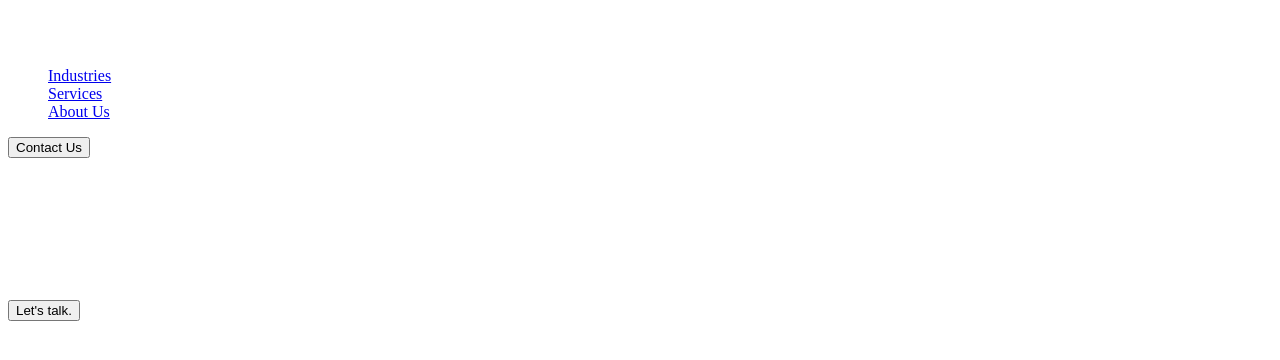
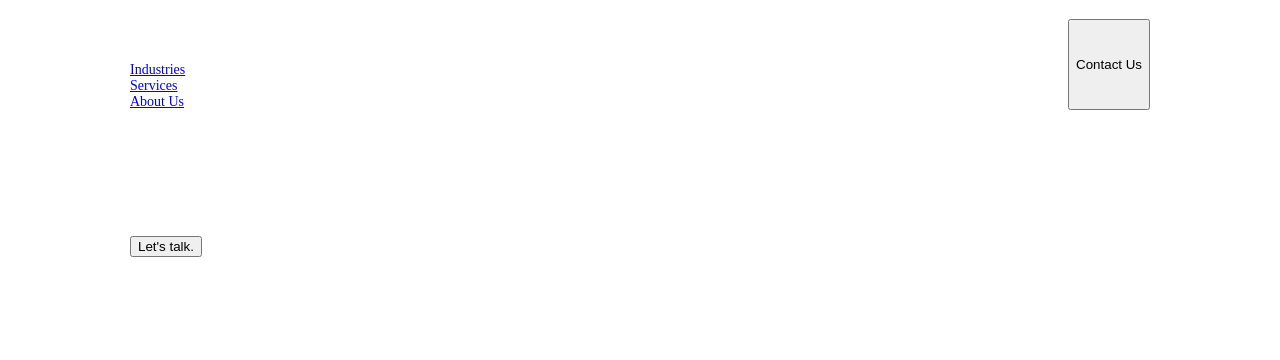
Before and after one commit to jeremyrader/marquee-test, a Nuxt app: page / in a window 1280 px wide. Shown: the top 360 px of the page. Built offline with nearby package versions, Linux system fonts and the light colour scheme.

Commit message:
add basic formatting

```diff
--- a/layouts/default.vue
+++ b/layouts/default.vue
@@ -1,12 +1,14 @@
 <template>
   <div>
-    <div>
-      <img src="abc_logo.svg" />
-      <ul>
-        <li><nuxt-link to="/industries">Industries</nuxt-link></li>
-        <li><nuxt-link to="/services">Services</nuxt-link></li>
-        <li><nuxt-link to="/about-us">About Us</nuxt-link> Us</li>
-      </ul>
+    <div style="display: flex; justify-content: space-between;">
+      <div>
+        <img src="abc_logo.svg" />
+        <div style="display: flex; flex-direction: column">
+          <nuxt-link to="/industries">Industries</nuxt-link>
+          <nuxt-link to="/services">Services</nuxt-link>
+          <nuxt-link to="/about-us">About Us</nuxt-link>
+        </div>
+      </div>
       <button>Contact Us</button>
     </div>
     <nuxt />
@@ -47,8 +49,12 @@ export default {
 }
 </script>
 
-<style>
-body {
-  color: white;
-}
+<style lang="stylus">
+body
+  color: white
+  margin-left: 130px
+  margin-right: 130px
+  margin-top: 18.9px
+  font-size: 14px
+
 </style>
--- a/nuxt.config.js
+++ /dev/null
@@ -1,62 +0,0 @@
-
-import content from './static/content.json'
-
-export default {
-  mode: 'spa',
-  /*
-  ** Headers of the page
-  */
-  env: {
-    baseURL: 'http://localhost:3000'
-  },
-  generate: {
-    routes() {
-      return content['pages'].map(page => `/${page.slug}`)
-    }
-  },
-  head: {
-    title: process.env.npm_package_name || '',
-    meta: [
-      { charset: 'utf-8' },
-      { name: 'viewport', content: 'width=device-width, initial-scale=1' },
-      { hid: 'description', name: 'description', content: process.env.npm_package_description || '' }
-    ],
-    link: [
-      { rel: 'icon', type: 'image/x-icon', href: '/favicon.ico' }
-    ]
-  },
-  /*
-  ** Customize the progress-bar color
-  */
-  loading: { color: '#fff' },
-  /*
-  ** Global CSS
-  */
-  css: [
-  ],
-  /*
-  ** Plugins to load before mounting the App
-  */
-  plugins: [
-  ],
-  /*
-  ** Nuxt.js dev-modules
-  */
-  buildModules: [
-  ],
-  /*
-  ** Nuxt.js modules
-  */
-  modules: [
-  ],
-  /*
-  ** Build configuration
-  */
-  build: {
-    /*
-    ** You can extend webpack config here
-    */
-    extend (config, ctx) {
-    }
-  }
-}
--- a/package.json
+++ b/package.json
@@ -13,5 +13,8 @@
   "dependencies": {
     "nuxt": "^2.0.0"
   },
-  "devDependencies": {}
+  "devDependencies": {
+    "stylus": "^0.54.7",
+    "stylus-loader": "^3.0.2"
+  }
 }
--- a/pages/_slug/index.vue
+++ b/pages/_slug/index.vue
@@ -1,10 +1,14 @@
 <template>
   <div class="container">
     <div>
-      <h2>{{ headline }}</h2>
-      <h3>{{ subhead }}</h3>
-      <p>{{ cta }}</p>
-      <button>Let's talk.</button>
+      <div style="display: flex; justify-content: space-between;">
+        <h2>{{ headline }}</h2>
+        <h3>{{ subhead }}</h3>
+      </div>
+      <div style="display: flex; justify-content: space-between;">
+        <p>{{ cta }}</p>
+        <button>Let's talk.</button>
+      </div>
     </div>
   </div>
 </template>
```
Also changed, not shown: 1 other file (tests, documents, lock files or other folders).
